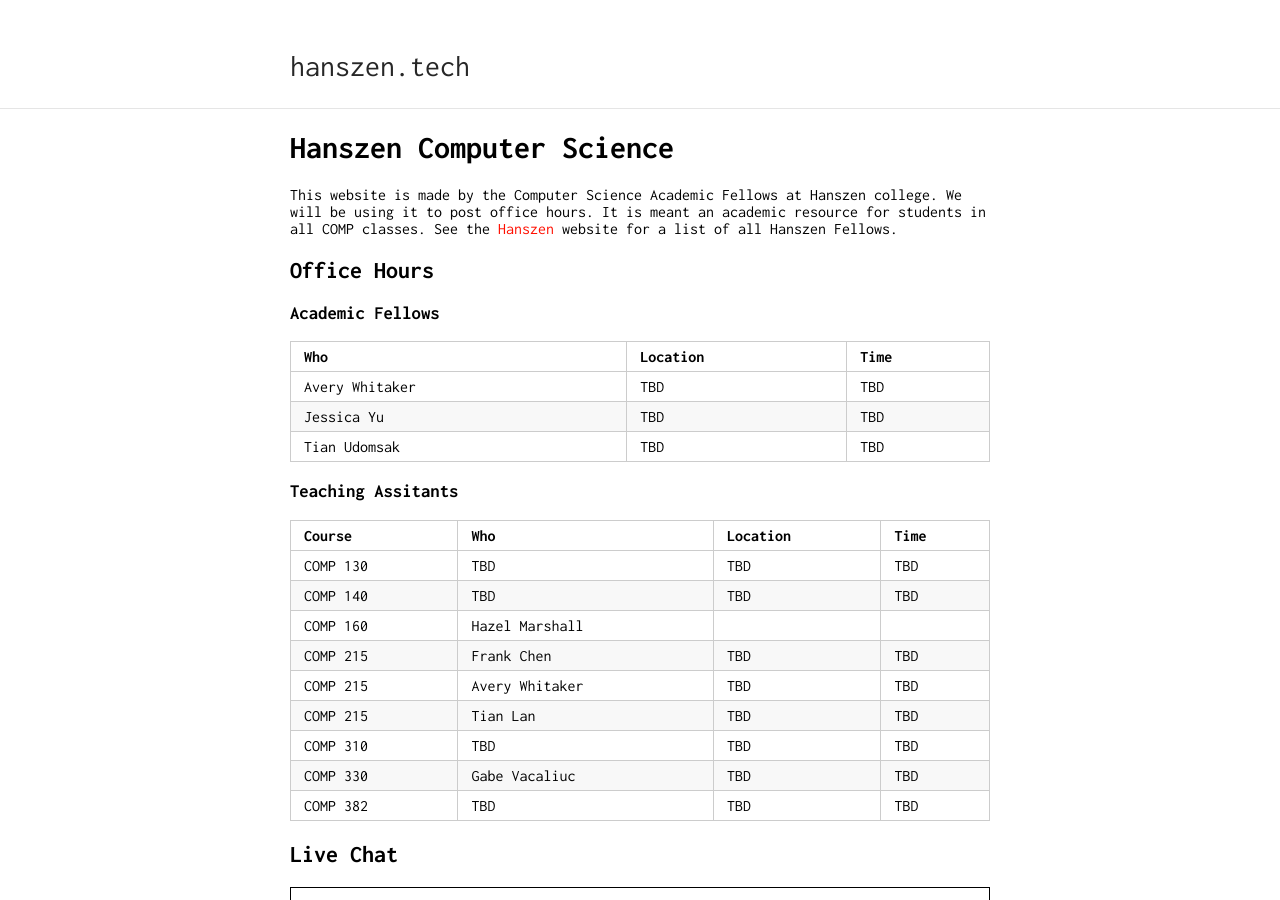
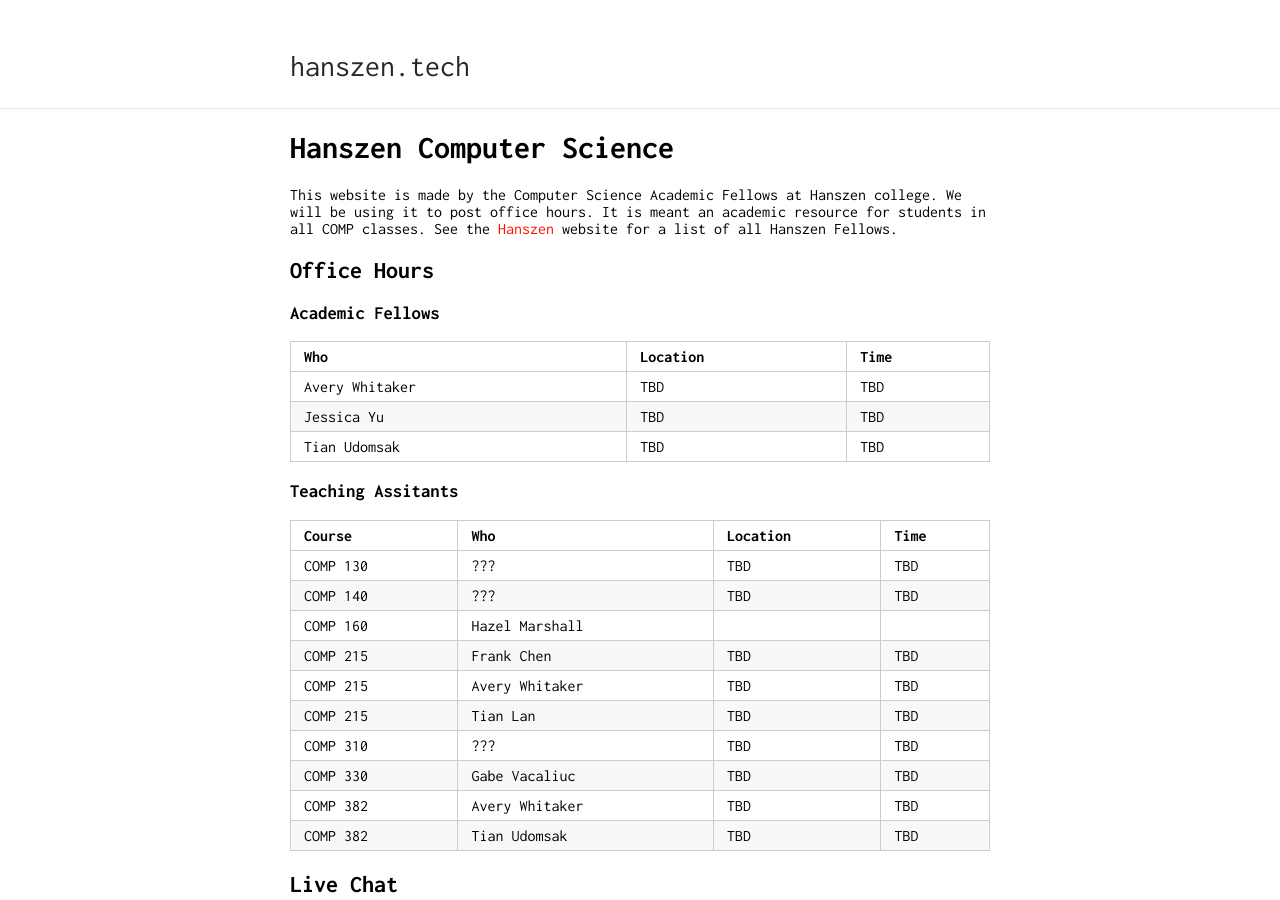
Before and after one commit to Avery-Whitaker/hanszen.tech, a Jekyll site: the page built from index.md, in a window 1280 px wide and 900 px high. Built offline with Jekyll 4.4.1, drawn with Linux system fonts in a browser that asks for light colours; a script that is not in the unit is left out; our own code applies the rules of GitHub Pages for plain Markdown files.

Commit message:
Update index.md

```diff
--- a/index.md
+++ b/index.md
@@ -20,15 +20,16 @@ Tian Udomsak | TBD | TBD
 
 Course   | Who        |Location | Time
 ---------|------------|---------|--------
-COMP 130 | TBD | TBD | TBD
-COMP 140 | TBD    | TBD | TBD
+COMP 130 | ??? | TBD | TBD
+COMP 140 | ???    | TBD | TBD
 COMP 160 | Hazel Marshall |  |
 COMP 215 | Frank Chen   | TBD | TBD
 COMP 215 | Avery Whitaker | TBD | TBD
 COMP 215 | Tian Lan | TBD | TBD
-COMP 310 | TBD | TBD | TBD
+COMP 310 | ??? | TBD | TBD
 COMP 330 | Gabe Vacaliuc | TBD | TBD
-COMP 382 | TBD | TBD | TBD
+COMP 382 | Avery Whitaker | TBD | TBD
+COMP 382 | Tian Udomsak | TBD | TBD
 
 ## Live Chat
 
```
